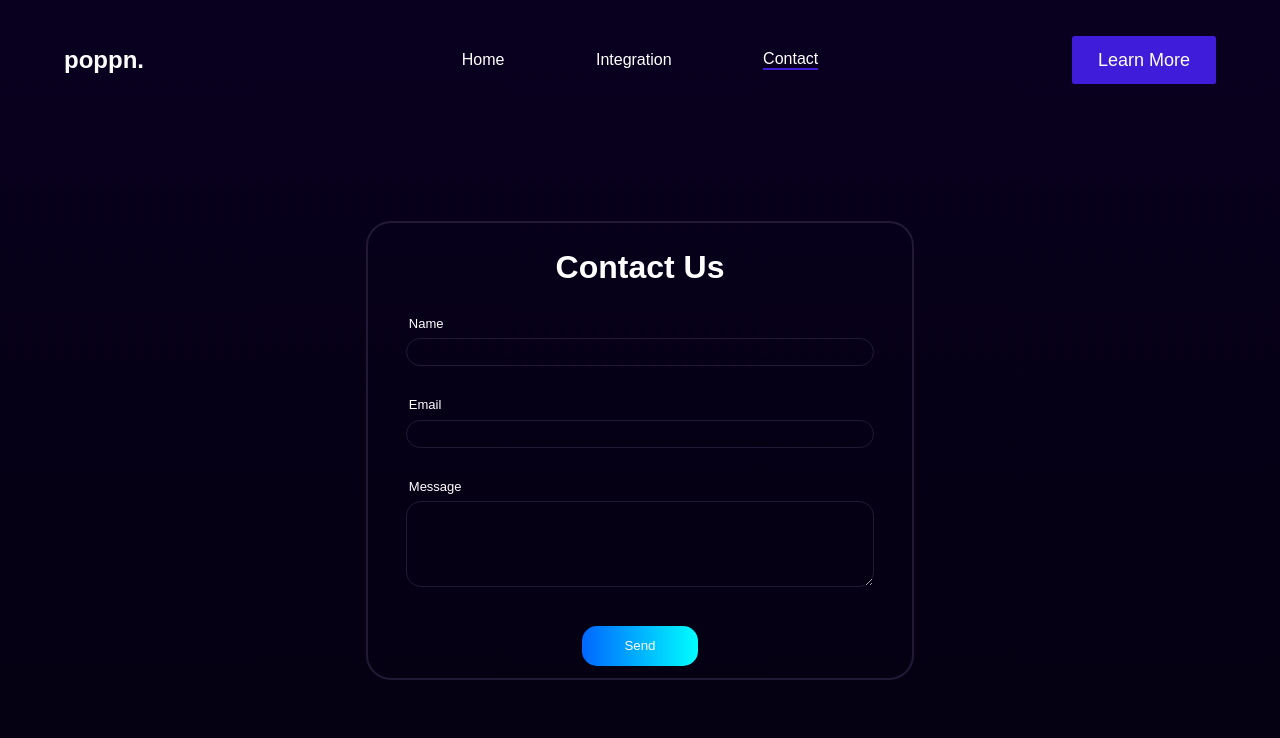
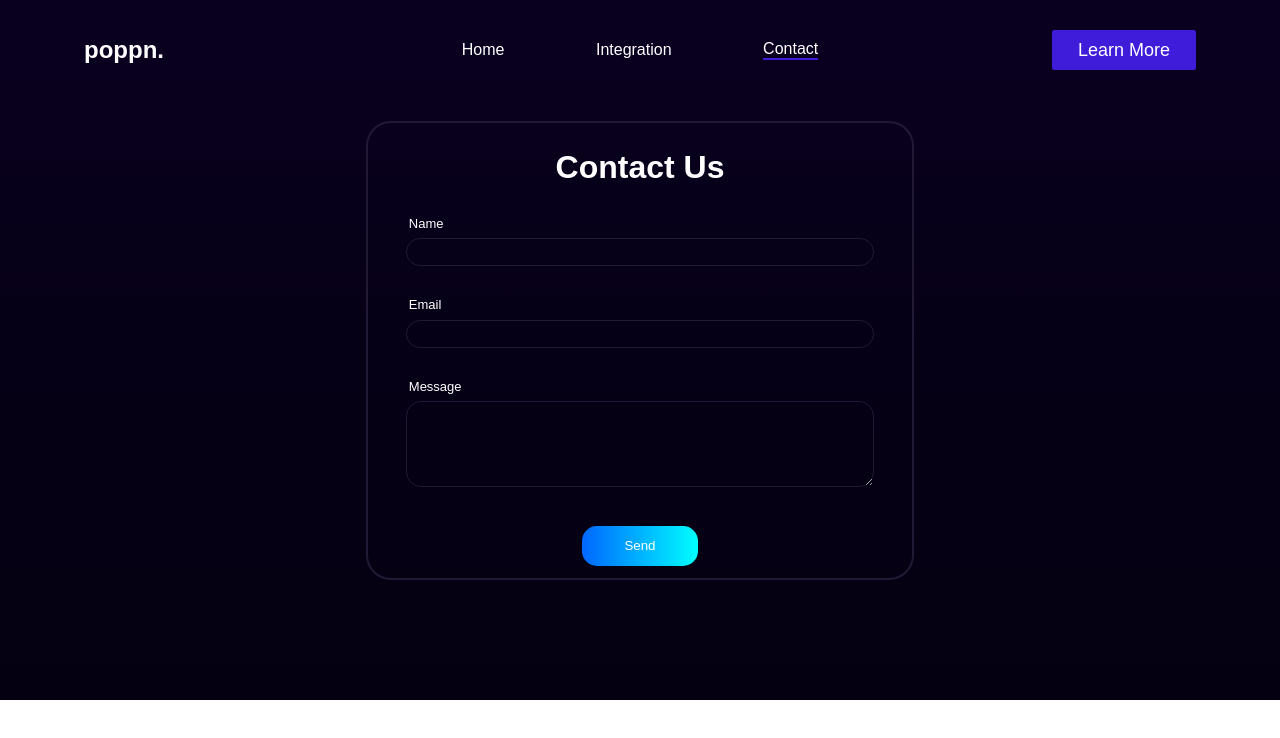
Before and after one commit to coopterrones/poppn-web, a React (Create React App) app: page /contact in a window 1280 px wide. Shown: the top 738 px of the page. Built offline with nearby package versions, Linux system fonts and the light colour scheme.

Commit message:
Updates nav bar to stick at the top of the page -- bg and color change with scroll

```diff
--- a/src/App.scss
+++ b/src/App.scss
@@ -6,6 +6,8 @@
   display: flex;
   align-items: center;
   flex-direction: column;
+  position: fixed;
+  z-index: 1;
 }
 
 .main-container {
@@ -42,10 +44,11 @@
 .footer-container {
   position: relative;
   max-width: 100%;
+  width: 100vw;
   height: 100vh;
   display: flex;
   flex-direction: column;
-  padding: 5% 5%;
+  // padding: 5% 5%;
   align-items: center;
   border: 1px solid white;
 }
--- a/src/Components/Button/Button.scss
+++ b/src/Components/Button/Button.scss
@@ -1,7 +1,7 @@
 .learn-more-button {
   background-color: #3e1cda;
   color: white;
-  height: 3rem;
+  height: 2.5rem;
   width: 9rem;
   display: flex;
   flex-direction: column;
--- a/src/Components/Logo/Logo.scss
+++ b/src/Components/Logo/Logo.scss
@@ -6,3 +6,12 @@
   font-size: x-large;
   font-weight: 700;
 }
+
+.logo-link-container.active {
+  height: fit-content;
+  width: fit-content;
+  text-decoration: none;
+  color: black;
+  font-size: x-large;
+  font-weight: 700;
+}
--- a/src/Components/Logo/index.js
+++ b/src/Components/Logo/index.js
@@ -1,10 +1,24 @@
-import React from "react";
+import React, { useState } from "react";
 import { Link } from "react-router-dom";
 import "./Logo.scss";
 
 const Logo = () => {
+  const [logo, setLogo] = useState(false);
+
+  const updateLogo = () => {
+    if (window.scrollY >= 50) {
+      setLogo(true);
+    } else {
+      setLogo(false);
+    }
+  };
+
+  window.addEventListener("scroll", updateLogo);
+
   return (
-    <Link to="/" className="logo-link-container">
+    <Link
+      to="/"
+      className={logo ? "logo-link-container active" : "logo-link-container"}>
       poppn.
     </Link>
   );
--- a/src/Components/Nav/Nav.scss
+++ b/src/Components/Nav/Nav.scss
@@ -1,9 +1,22 @@
 .nav-container {
+  position: sticky;
   display: flex;
   flex-direction: row;
   align-items: center;
   width: 100vw;
   justify-content: center;
+}
+
+.nav-container.active {
+  transition: 250ms linear;
+  position: sticky;
+  display: flex;
+  flex-direction: row;
+  align-items: center;
+  width: 100vw;
+  justify-content: center;
+  background-color: white;
+  color: black;
 }
 
 .logo-nav-container {
@@ -12,8 +25,8 @@
   align-items: center;
   position: absolute;
   left: 5vw;
-  height: 10vh;
-  margin-top: 2.5vh;
+  height: 7.5vh;
+  margin: 2.5vh;
   font-size: large;
 }
 
@@ -22,8 +35,8 @@
   flex-direction: row;
   justify-content: space-around;
   align-items: center;
-  height: 10vh;
-  margin-top: 2.5vh;
+  height: 7.5vh;
+  margin: 2.5vh;
   width: 35vw;
 }
 .learn-more-button-container {
@@ -32,8 +45,8 @@
   align-items: center;
   position: absolute;
   right: 5vw;
-  height: 10vh;
-  margin-top: 2.5vh;
+  height: 7.5vh;
+  margin: 2.5vh;
   font-size: large;
 }
 
@@ -44,6 +57,13 @@
   color: white;
 }
 
+.nav-item-link.active {
+  height: fit-content;
+  width: fit-content;
+  text-decoration: none;
+  color: black;
+}
+
 .nav-item-link-active {
   height: fit-content;
   width: fit-content;
--- a/src/Components/Nav/index.js
+++ b/src/Components/Nav/index.js
@@ -1,34 +1,46 @@
-import React from "react";
+import React, { useState, useEffect } from "react";
 import { NavLink } from "react-router-dom";
 import "./Nav.scss";
 import Logo from "../Logo/index";
 import Button from "../Button";
 
 const Nav = () => {
+  const [navBar, setNavBar] = useState(false);
+
+  const updateBackground = () => {
+    if (window.scrollY >= 50) {
+      setNavBar(true);
+    } else {
+      setNavBar(false);
+    }
+  };
+
+  window.addEventListener("scroll", updateBackground);
+
   return (
-    <section className="nav-container">
+    <section className={navBar ? "nav-container active" : "nav-container"}>
       <div className="logo-nav-container">
-        <Logo />
+        <Logo active={navBar} />
       </div>
       <div className="nav-links-container">
         <NavLink
           exact
           to="/"
-          className="nav-item-link"
+          className={navBar ? "nav-item-link active" : "nav-item-link"}
           activeClassName="nav-item-link-active">
           Home
         </NavLink>
         <NavLink
           exact
           to="/integration"
-          className="nav-item-link"
+          className={navBar ? "nav-item-link active" : "nav-item-link"}
           activeClassName="nav-item-link-active">
           Integration
         </NavLink>
         <NavLink
           exact
           to="/contact"
-          className="nav-item-link"
+          className={navBar ? "nav-item-link active" : "nav-item-link"}
           activeClassName="nav-item-link-active">
           Contact
         </NavLink>
```
